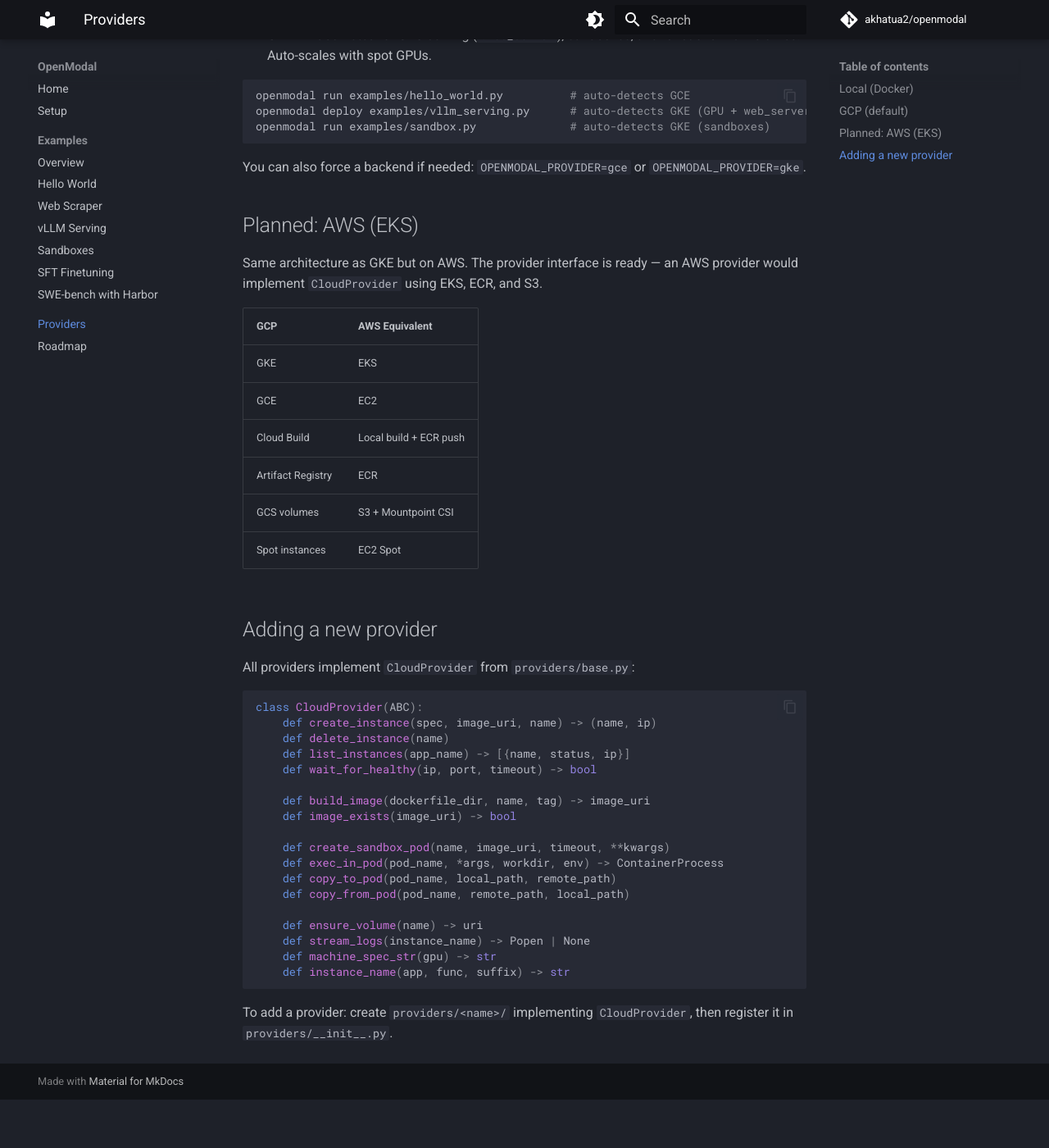
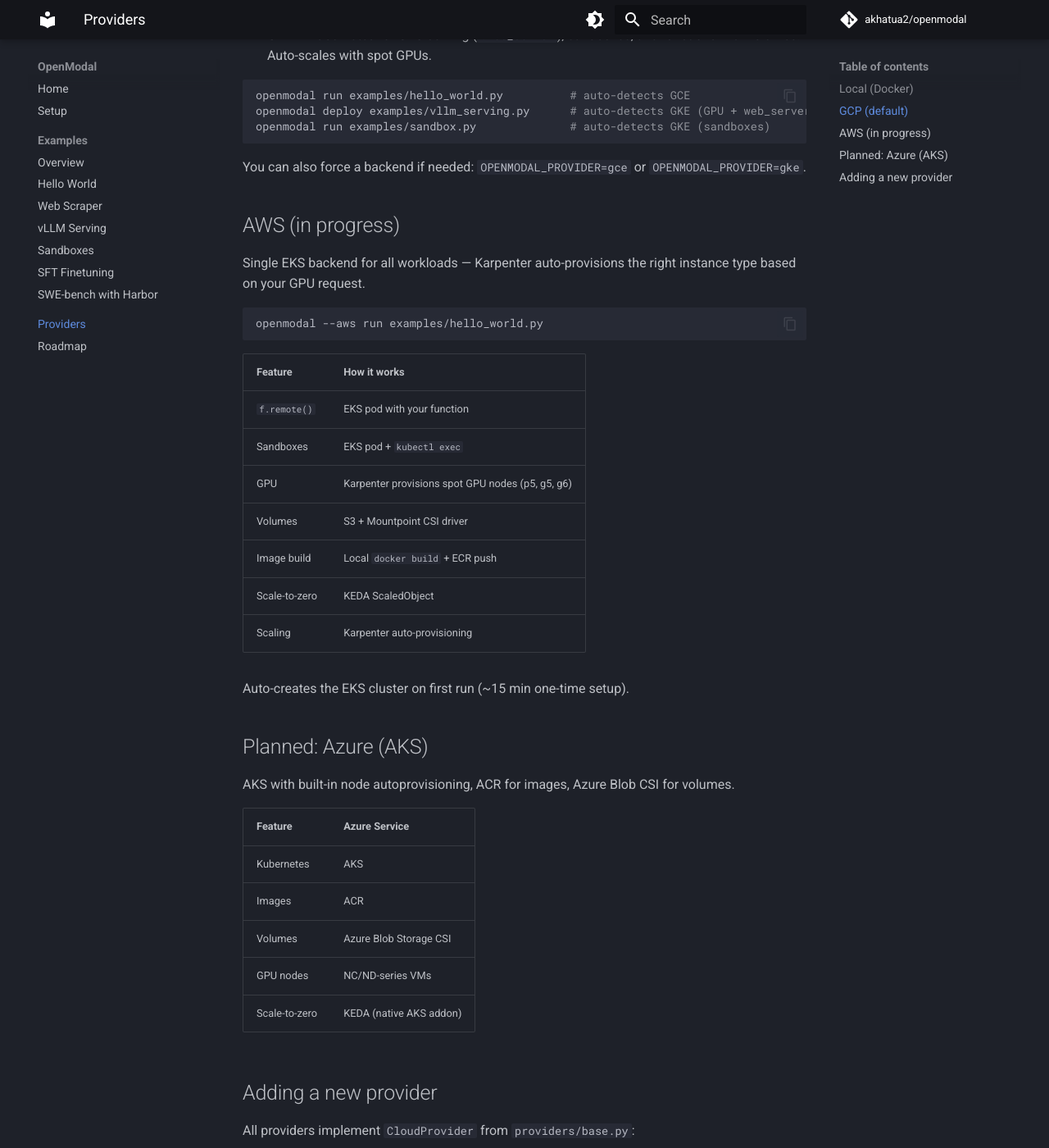
Before and after one commit to akhatua2/openmodal, an MkDocs documentation site: the page built from docs/providers.md, in a window 1280 px wide and 1400 px high, scrolled down 1045 px. Shown: the whole window at 82% size. Built offline with MkDocs 1.6.1 and Material for MkDocs 9.7.7, drawn with Linux system fonts in a browser that asks for light colours; comment, search, counter and statistics services are not loaded; before the commit the page ends 2386 px from its top, so only the background shows below that.

Commit message:
AWS provider tested: hello_world, sandbox, webscraper all pass on EKS
- Fix: build default agent image when no custom image specified
- Fix: use kubectl port-forward for pod connectivity (EKS pods not directly routable)
- Fix: ECR repo creation race condition with parallel sandboxes
- Fix: Karpenter install uses OCI chart v1.4.0 (not stale Helm repo)
- Add Azure to roadmap and providers docs

````diff
--- a/docs/providers.md
+++ b/docs/providers.md
@@ -39,18 +39,37 @@
 
 You can also force a backend if needed: `OPENMODAL_PROVIDER=gce` or `OPENMODAL_PROVIDER=gke`.
 
-## Planned: AWS (EKS)
+## AWS (in progress)
 
-Same architecture as GKE but on AWS. The provider interface is ready — an AWS provider would implement `CloudProvider` using EKS, ECR, and S3.
+Single EKS backend for all workloads — Karpenter auto-provisions the right instance type based on your GPU request.
 
-| GCP | AWS Equivalent |
+```bash
+openmodal --aws run examples/hello_world.py
+```
+
+| Feature | How it works |
 |---|---|
-| GKE | EKS |
-| GCE | EC2 |
-| Cloud Build | Local build + ECR push |
-| Artifact Registry | ECR |
-| GCS volumes | S3 + Mountpoint CSI |
-| Spot instances | EC2 Spot |
+| `f.remote()` | EKS pod with your function |
+| Sandboxes | EKS pod + `kubectl exec` |
+| GPU | Karpenter provisions spot GPU nodes (p5, g5, g6) |
+| Volumes | S3 + Mountpoint CSI driver |
+| Image build | Local `docker build` + ECR push |
+| Scale-to-zero | KEDA ScaledObject |
+| Scaling | Karpenter auto-provisioning |
+
+Auto-creates the EKS cluster on first run (~15 min one-time setup).
+
+## Planned: Azure (AKS)
+
+AKS with built-in node autoprovisioning, ACR for images, Azure Blob CSI for volumes.
+
+| Feature | Azure Service |
+|---|---|
+| Kubernetes | AKS |
+| Images | ACR |
+| Volumes | Azure Blob Storage CSI |
+| GPU nodes | NC/ND-series VMs |
+| Scale-to-zero | KEDA (native AKS addon) |
 
 ## Adding a new provider
 
````
Also changed, not shown: docs/roadmap.md (+23 -2 lines), 3 other files.
